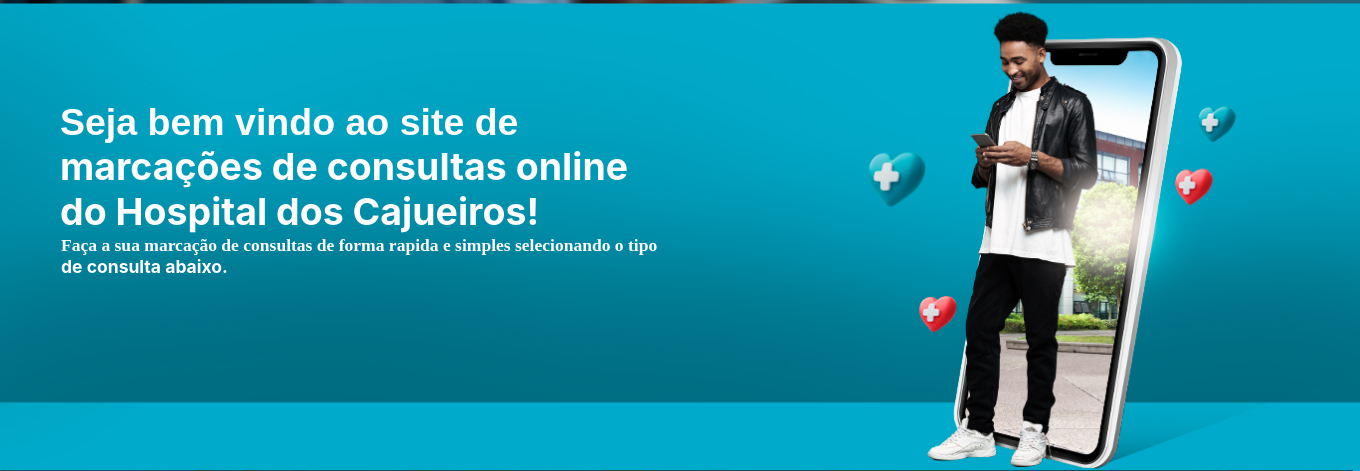
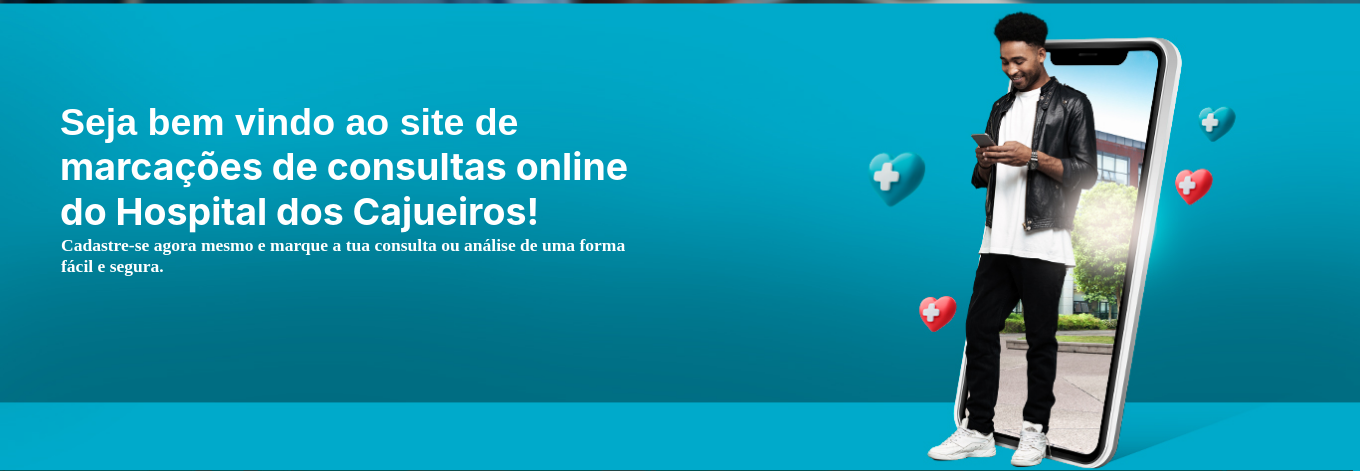
Before and after one commit to Edsonguerra/Projeto-Final, a PHP site: page / in a window 1360 px wide. Shown: the part 100-571 px from the top of the page. Run offline with PHP 8.4, Linux system fonts and the light colour scheme; data that the repository does not hold is empty; some web fonts are replaced.

Commit message:
alterações

```diff
--- a/index.php
+++ b/index.php
@@ -29,7 +29,7 @@
         <h2>Seja bem vindo ao site de <p> marcações de consultas online <p> do Hospital dos Cajueiros!</h2>
     </div>
     <div class="Conteudo">
-        <h3>Faça a sua marcação de consultas de forma rapida e simples selecionando o tipo <p> de consulta abaixo.</h3>
+        <h3>Cadastre-se agora mesmo e marque a tua consulta ou análise de uma forma <p></p> fácil e segura.</h3>
     </div>
 
     <?php
```
